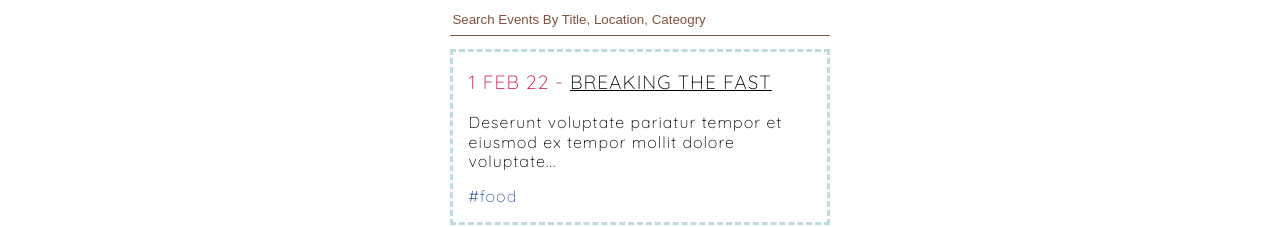
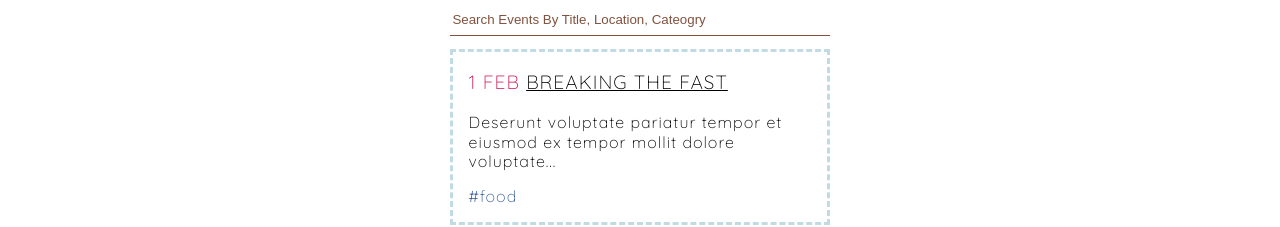
Before and after one commit to dngst/brightevents, a React (Create React App) app: page /events in a window 1280 px wide. Shown: the part 121-348 px from the top of the page. Built offline with nearby package versions, Linux system fonts and the light colour scheme.

Commit message:
Remove year ans separator

```diff
--- a/src/pages/ViewEvents.js
+++ b/src/pages/ViewEvents.js
@@ -16,7 +16,7 @@ const ViewEvents = () => {
       <Input placeholder="search events by title, location, cateogry" />
       <Card>
         <Paragraph className="card-title">
-          <span>1 feb 22 -</span> <Link to="event">breaking the fast</Link>
+          <span>1 feb</span> <Link to="event">breaking the fast</Link>
         </Paragraph>
         <Paragraph>
           Deserunt voluptate pariatur tempor et eiusmod ex tempor mollit dolore
```
